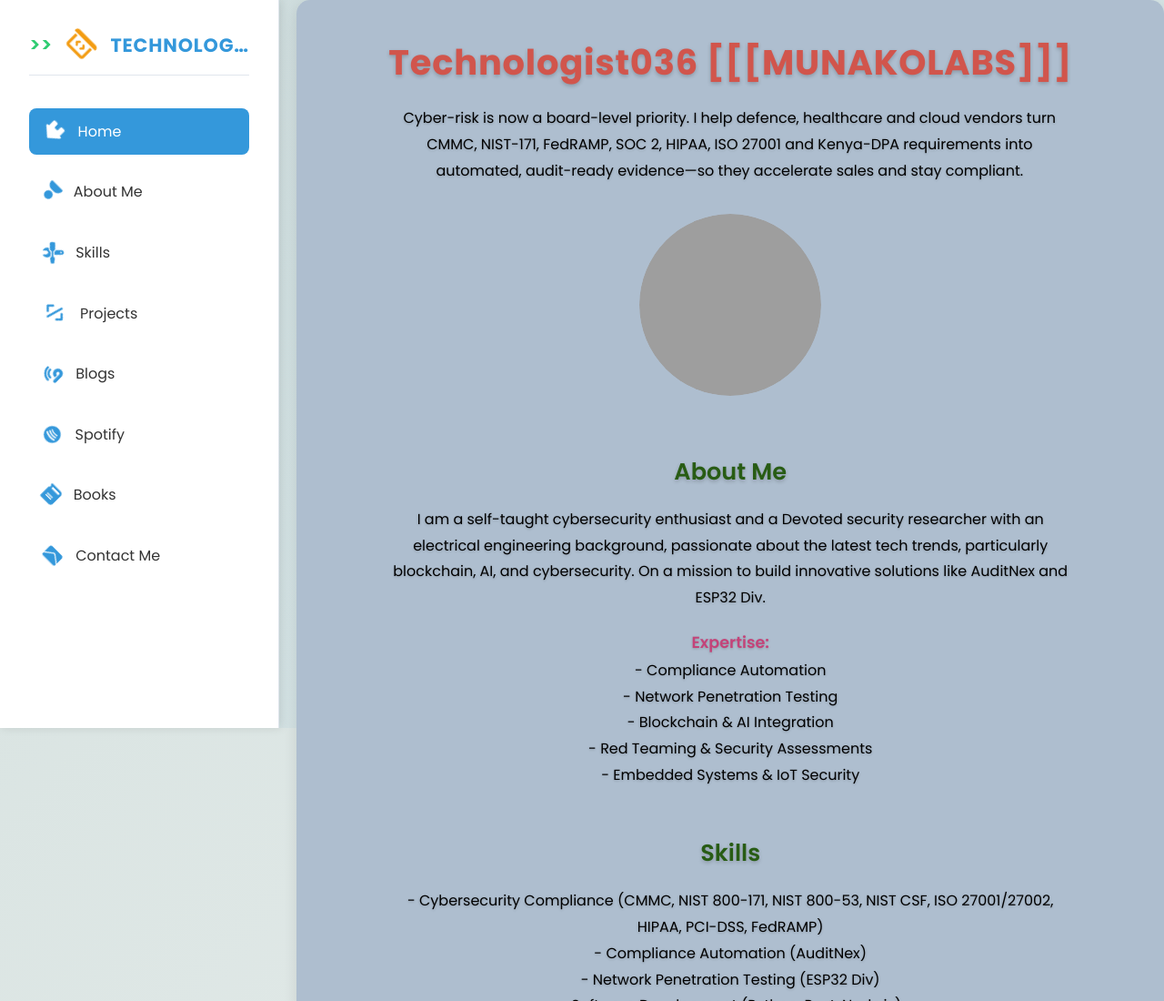
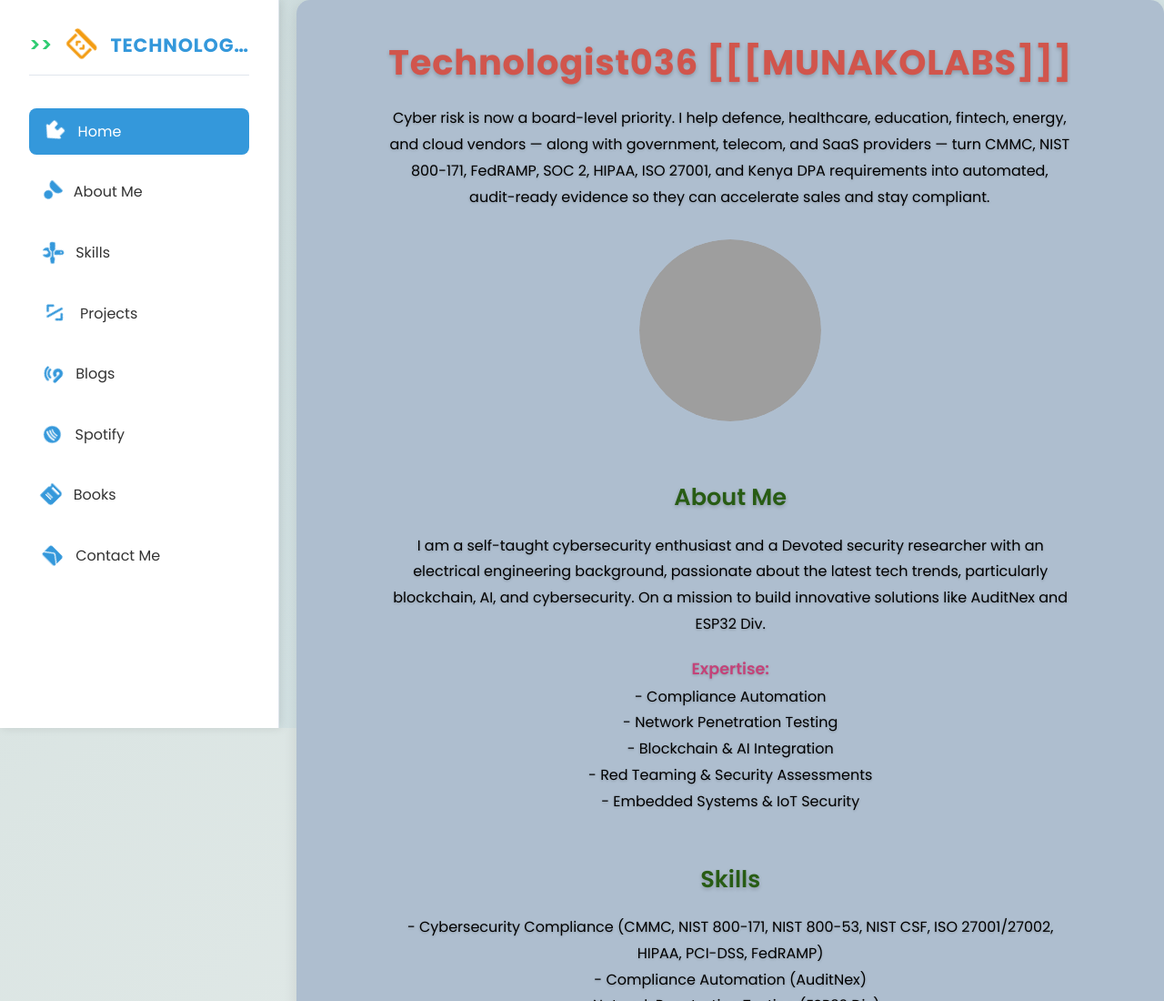
Before and after one commit to Technologist0366/portfolio, a plain HTML site: page index.html in a window 1280 px wide. Shown: the top 1100 px of the page at 91% size. Drawn offline with Linux system fonts and the light colour scheme; grey boxes are pictures that could not be loaded.

Commit message:
Revise cyber-risk services description in index.html
Updated the description of cyber-risk services to include additional industries and clarify compliance requirements.

```diff
--- a/index.html
+++ b/index.html
@@ -408,7 +408,7 @@
             <h1>Technologist036 [[[MUNAKOLABS]]]</h1>
             <p>
               <span style="color: #000000;">
-                   Cyber-risk is now a board-level priority. I help defence, healthcare and cloud vendors turn CMMC, NIST-171, FedRAMP, SOC 2, HIPAA, ISO 27001 and Kenya-DPA requirements into automated, audit-ready evidence—so they accelerate sales and stay compliant.
+                  Cyber risk is now a board-level priority. I help defence, healthcare, education, fintech, energy, and cloud vendors — along with government, telecom, and SaaS providers — turn CMMC, NIST 800-171, FedRAMP, SOC 2, HIPAA, ISO 27001, and Kenya DPA requirements into automated, audit-ready evidence so they can accelerate sales and stay compliant.
              </span>
            </p>
             <div class="gif-container">
```
